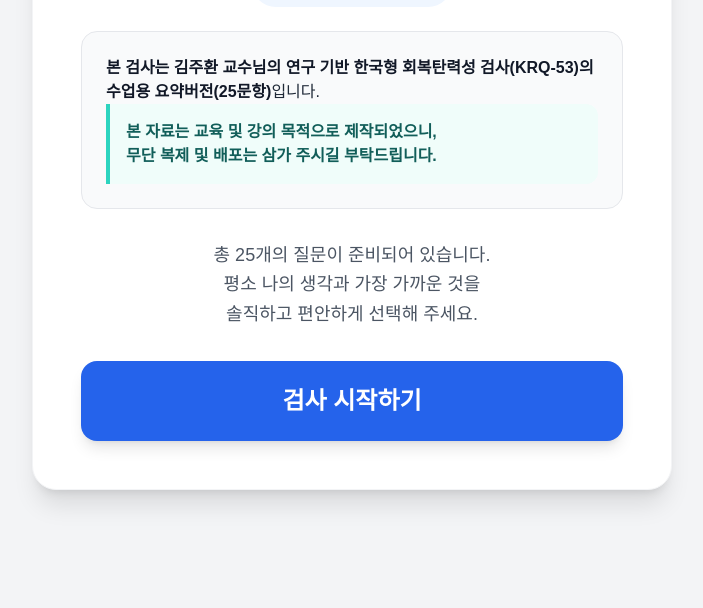
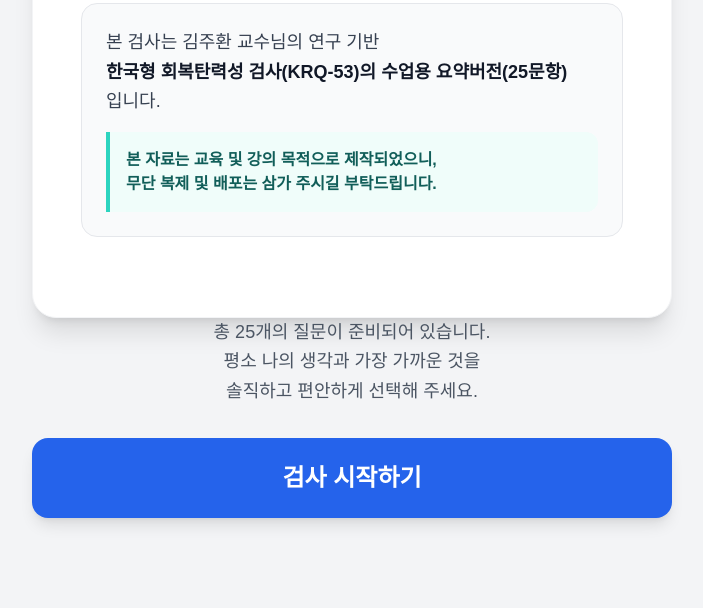
Before and after one commit to nagilnote/nagil_q, a plain HTML site: page krq_53(25).html in a window 1280 px wide. Shown: the part 232-840 px from the top of the page, without its empty margins (288-991 px from the left). Drawn offline with nearby package versions, Linux system fonts and the light colour scheme; a web font is replaced by a local one.

Commit message:
Update krq_53(25).html

```diff
--- a/krq_53(25).html
+++ b/krq_53(25).html
@@ -23,14 +23,16 @@
             <h1 class="text-4xl md:text-5xl font-black text-gray-900 mb-4 leading-tight tracking-tight">회복탄력성 검사</h1>
             <h2 class="text-xl md:text-2xl font-bold text-blue-600 mb-6 bg-blue-50 py-2 px-4 rounded-full inline-block">수업용 요약 버전</h2>
 
-            <div class="bg-gray-50 p-6 rounded-2xl mb-8 text-left border border-gray-200">
-
-                    <span class="font-bold text-gray-900">  본 검사는 김주환 교수님의 연구 기반 한국형 회복탄력성 검사(KRQ-53)의 수업용 요약버전(25문항)</span>입니다.
+           <div class="bg-gray-50 p-6 rounded-2xl mb-8 text-left border border-gray-200">
+                <p class="text-lg text-gray-700 leading-relaxed font-medium mb-4">
+                    본 검사는 김주환 교수님의 연구 기반 <br> <span class="font-bold text-gray-900">한국형 회복탄력성 검사(KRQ-53)의 수업용 요약버전(25문항)</span>입니다.
                 </p>
                 <div class="bg-teal-50 border-l-4 border-teal-400 p-4 rounded-r-xl">
                     <p class="text-teal-800 text-sm md:text-base font-bold leading-relaxed">
                         본 자료는 교육 및 강의 목적으로 제작되었으니,<br>
                         무단 복제 및 배포는 삼가 주시길 부탁드립니다.
+                    </p>
+                </div>
                     </p>
                 </div>
             </div>
```
